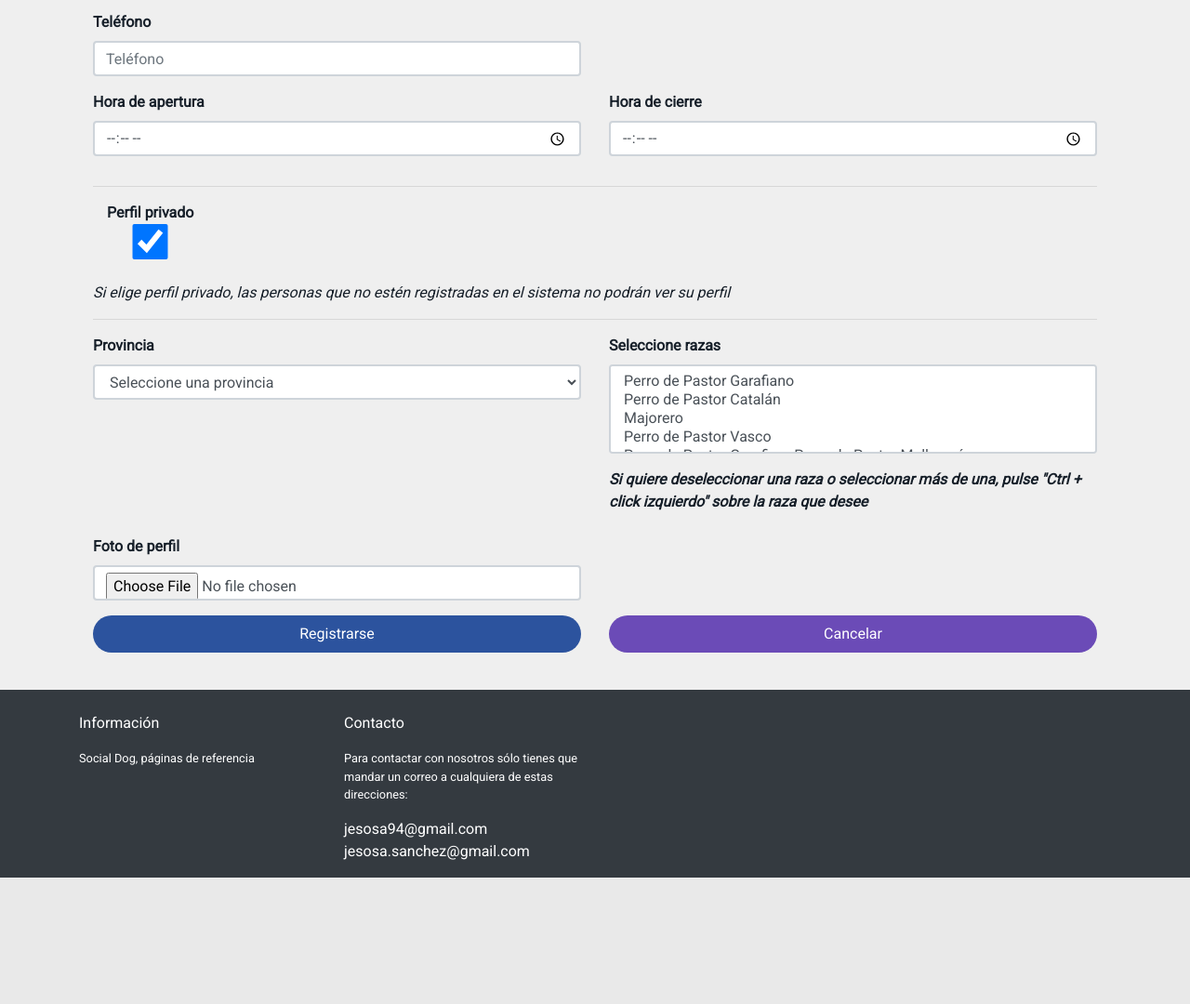
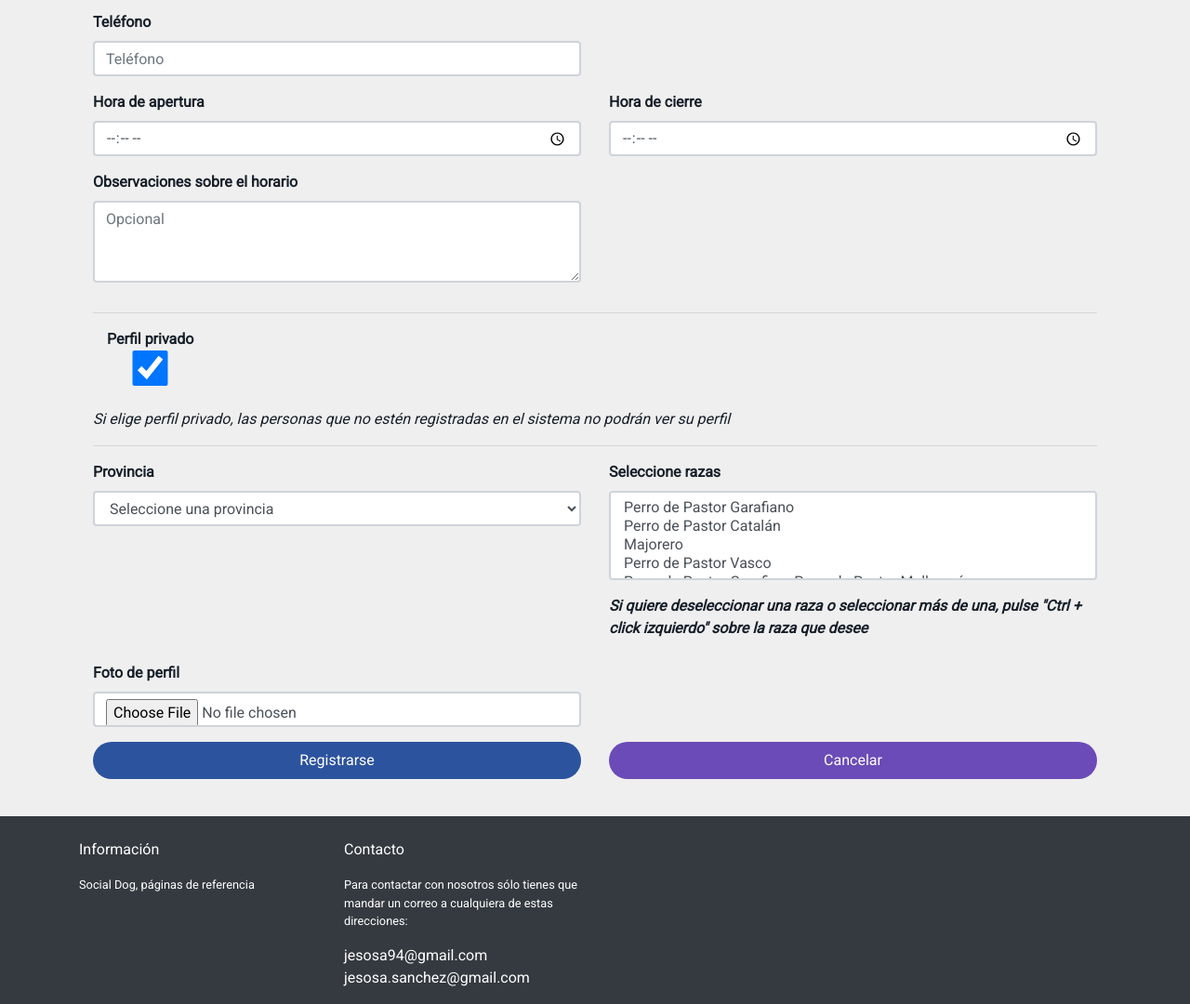
Before and after one commit to jessossan/TFG, a Django app: page /register/breeder in a window 1280 px wide. Shown: the part 610-1690 px from the top of the page at 93% size. Before the commit the page ends 1554 px from the top, so only its background shows below. Run offline with Django 3.2, Linux system fonts and the light colour scheme; data comes from the database, SQL or seed files in the repository; some libraries are stand-ins or nearby versions.

Commit message:
añadido atributo foto a noticias, añadido atributo notes a criador y asociación #47

```diff
--- a/socialDog/actors/forms.py
+++ b/socialDog/actors/forms.py
@@ -101,6 +101,7 @@ class EditBreederProfile(forms.Form):
                                                                           message='El código postal debe estar compuesto por 5 dígitos.'), ],
                                  label='Código Postal')
     centerName = forms.CharField(max_length=50, label="Nombre del centro")
+    notes = forms.CharField(max_length=200, required=False, label="Observaciones sobre el horario")
     province = forms.ModelChoiceField(queryset=Province.objects.all(), empty_label=None, label='Provincia')
     breeds = forms.ModelMultipleChoiceField(queryset=Breed.objects.all(), widget=forms.CheckboxSelectMultiple,
                                             label='Razas')
@@ -216,6 +217,7 @@ class EditAssociationProfile(forms.Form):
                                                                           message='El código postal debe estar compuesto por 5 dígitos.'), ],
                                  label='Código Postal')
     centerName = forms.CharField(max_length=50, label="Nombre del centro")
+    notes = forms.CharField(max_length=200, required=False, label="Observaciones sobre el horario")
     province = forms.ModelChoiceField(queryset=Province.objects.all(), empty_label=None, label='Provincia')
 
     # Recuperamos el usuario que esta realizando la operación
--- a/socialDog/actors/models.py
+++ b/socialDog/actors/models.py
@@ -113,6 +113,7 @@ class Association(Actor):
     """
     centerName = models.CharField(max_length=50, unique=True, help_text='Requerido. 50 carácteres como máximo.')
     address = models.CharField(max_length=50, help_text='Requerido. 50 carácteres como máximo.')
+    notes = models.CharField(max_length=200, null=True, blank=True, help_text='No requerido. 200 carácteres como máximo.')
     postalCode = models.CharField(verbose_name='Código postal', max_length=5,
                                   help_text='Requerido. 5 dígitos como máximo.',
                                   validators=[RegexValidator(regex=r'^(\d{5})$',
@@ -161,6 +162,7 @@ class Breeder(Actor):
                                                       message='El código de identificación debe estar compuesto de 9 dígitos.')],
                            unique=True,
                            help_text='Requerido. CIF para asociaciones. Empieza por G, seguido de 8 dígitos')
+    notes = models.CharField(max_length=200, null=True, blank=True, help_text='No requerido. 200 carácteres como máximo.')
     opening = models.TimeField()
     closing = models.TimeField()
     private = models.BooleanField(default=True)
--- a/socialDog/actors/templates/associations/editAssociationProfile.html
+++ b/socialDog/actors/templates/associations/editAssociationProfile.html
@@ -114,6 +114,11 @@
                                    value="{{ closing|time:'H:i'}}"required/>
                             </div>
 
+                            <div class="col-xs-6 col-md-6 form-group">
+                                <label for="notes" class="control-label">Observaciones sobre el horario</label>
+                                <textarea class="form-control" name="notes" id="notes" maxlength="200" rows="3" placeholder="Opcional">{{ form.notes.value|default:'' }}</textarea>
+                            </div>
+
                             {% if association.private == True %}
                                 <div class="col-xs-12 col-md-12 form-group">
                                     <label for="private" class="control-label">Perfil privado
--- a/socialDog/actors/templates/breeders/editBreederProfile.html
+++ b/socialDog/actors/templates/breeders/editBreederProfile.html
@@ -119,6 +119,11 @@
                                    value="{{ closing|time:'H:i'}}"required/>
                             </div>
 
+                            <div class="col-xs-6 col-md-6 form-group">
+                                <label for="notes" class="control-label">Observaciones sobre el horario</label>
+                                <textarea class="form-control" name="notes" id="notes" maxlength="200" rows="3" placeholder="Opcional"> {{ form.notes.value|default:'' }}</textarea>
+                            </div>
+
                             {% if breeder.private == True %}
                                 <div class="col-xs-12 col-md-12 form-group">
                                     <label for="private" class="control-label">Perfil privado
--- a/socialDog/events/models.py
+++ b/socialDog/events/models.py
@@ -19,12 +19,10 @@ class Event(models.Model):
     finishTime = models.TimeField(default=datetime.time(00, 00))
     length = models.TimeField(null=True, blank=True)
 
-    # Relación con comentario
     # Relación con criador
     breeder = models.ForeignKey('actors.Breeder', on_delete=models.CASCADE, null=True, blank=True)
     # Relación con asociación
     association = models.ForeignKey('actors.Association', on_delete=models.CASCADE, null=True, blank=True)
-    # Relación con valoración
 
     def __str__(self):
         return str(self.title) + ' - ' + str(self.description) + ' - ' + str(self.place) + ' - ' + str(
--- a/socialDog/news/models.py
+++ b/socialDog/news/models.py
@@ -11,14 +11,12 @@ class News(models.Model):
     title = models.CharField(max_length=50, help_text="Requerido. 50 carácteres como máximo")
     description = models.CharField(max_length=200, help_text="Requerido. 200 carácteres como máximo")
     creationDate = models.DateTimeField(auto_now_add=True)
+    photo = models.ImageField(null=True, blank=True, upload_to='uploads/')
 
     # Relacion con actor asociación
     association = models.ForeignKey('actors.Association', on_delete=models.CASCADE, null=True, blank=True)
-    # Relacion con actor que valoración
     # Relacion con actor criador
     breeder = models.ForeignKey('actors.Breeder', on_delete=models.CASCADE,null=True, blank=True)
-
-    # Relacion con actor que comentario
 
     def __str__(self):
         return str(self.title) + ' - ' + str(self.description) + ' - ' + str(self.creationDate)
--- a/socialDog/web/forms.py
+++ b/socialDog/web/forms.py
@@ -91,6 +91,7 @@ class RegisterAssociationForm(forms.Form):
     centerName = forms.CharField(max_length=50, label="Nombre del centro")
     postalCode = forms.CharField(max_length=5, validators=[RegexValidator(regex=r'^(\d{5})$',
                                                                       message='El código postal debe estar compuesto por 5 dígitos.'),], label='Código Postal')
+    notes = forms.CharField(max_length=200, required=False, label="Observaciones sobre el horario")
     province = forms.ModelChoiceField(queryset=Province.objects.all(), empty_label=None, label='Provincia')
     address = forms.CharField(max_length=50, label='Dirección')
     opening = forms.TimeField(label='Hora de apertura')
@@ -177,6 +178,7 @@ class RegisterBreederForm(forms.Form):
                           validators=[RegexValidator(regex=r'^([G]{1})(\d{8})$',
                                                      message='El código de identificación fiscal debe estar compuesto de 9 dígitos.')],
                           label="C.I.F.")
+    notes = forms.CharField(max_length=200, required=False, label="Observaciones sobre el horario")
     private = forms.BooleanField(label='Perfil privado',required=False)
     breeds = forms.ModelMultipleChoiceField(queryset=Breed.objects.all(), widget=forms.CheckboxSelectMultiple, label='Razas')
 
--- a/socialDog/web/templates/web/registerAssociation.html
+++ b/socialDog/web/templates/web/registerAssociation.html
@@ -90,6 +90,10 @@
                             <input type=time  class="form-control" name="closing" id="closing" placeholder="Hora de cierre"
                                    value="{{ form.closing.value|default:'' }}"required/>
                         </div>
+                        <div class="col-xs-6 col-md-6 form-group">
+                                <label for="notes" class="control-label">Observaciones sobre el horario</label>
+                                <textarea class="form-control" name="notes" id="notes" maxlength="200" rows="3" placeholder="Opcional"> {{ form.notes.value|default:'' }}</textarea>
+                        </div>
                     </div>
                    <hr/>
                      <div class="col-xs-12 col-md-12 form-group">
--- a/socialDog/web/templates/web/registerBreeder.html
+++ b/socialDog/web/templates/web/registerBreeder.html
@@ -93,6 +93,10 @@
                             <label for="closing" class="control-label">Hora de cierre</label>
                             <input type=time  class="form-control" name="closing" id="closing" placeholder="Hora de cierre"
                                    value="{{ form.closing.value|default:'' }}" required/>
+                        </div>
+                        <div class="col-xs-6 col-md-6 form-group">
+                                <label for="notes" class="control-label">Observaciones sobre el horario</label>
+                                <textarea class="form-control" name="notes" id="notes" maxlength="200" rows="3" placeholder="Opcional">{{ form.notes.value|default:'' }}</textarea>
                         </div>
                     </div>
                     <hr/>
--- a/socialDog/web/views.py
+++ b/socialDog/web/views.py
@@ -149,6 +149,7 @@ def register_association(request):
             phone = form.cleaned_data["phone"]
             photo = form.cleaned_data["photo"]
             private = form.cleaned_data["private"]
+            notes = form.cleaned_data["notes"]
             userAccount = user
 
             # Asigna imagen por defecto si no añade imagen
@@ -158,7 +159,7 @@ def register_association(request):
             association = Association.objects.create(phone=phone, photo=photo, centerName=centerName,
                                                   postalCode=postalCode, province=province, address=address,
                                                   opening=opening, closing=closing, cif=cif, userAccount=userAccount,
-                                                  people=0, private = private)
+                                                  people=0, private=private, notes=notes)
 
             user = User.objects.get(username=username)
 
@@ -237,6 +238,7 @@ def register_breeder(request):
             photo = form.cleaned_data["photo"]
             private = form.cleaned_data["private"]
             breeds = form.cleaned_data["breeds"]
+            notes = form.cleaned_data["notes"]
             userAccount = user
 
             # Asigna imagen por defecto si no añade imagen
@@ -246,7 +248,7 @@ def register_breeder(request):
             breeder = Breeder.objects.create(phone=phone, photo=photo, centerName=centerName,
                                                   postalCode=postalCode, province=province, address=address,
                                                   opening=opening, closing=closing, cif=cif, userAccount=userAccount,
-                                                  people=0, private=private)
+                                                  people=0, private=private, notes=notes)
             # Añadir las razas al criador
             for breed in breeds:
                 breeder.breeds.add(breed)
```
Also changed, not shown: socialDog/actors/views.py (+6 -2 lines), socialDog/events/templates/create_event.html (+0 -8 lines), socialDog/actors/migrations/0008_association_notes.py (added), socialDog/actors/migrations/0009_breeder_notes.py (added), socialDog/news/migrations/0002_news_photo.py (added).
